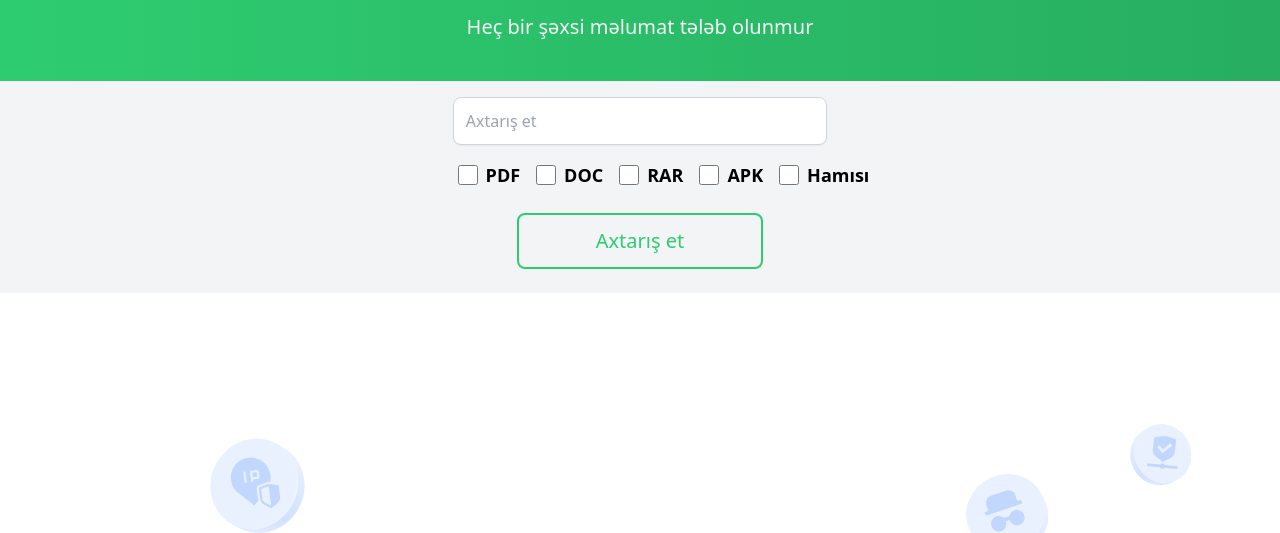
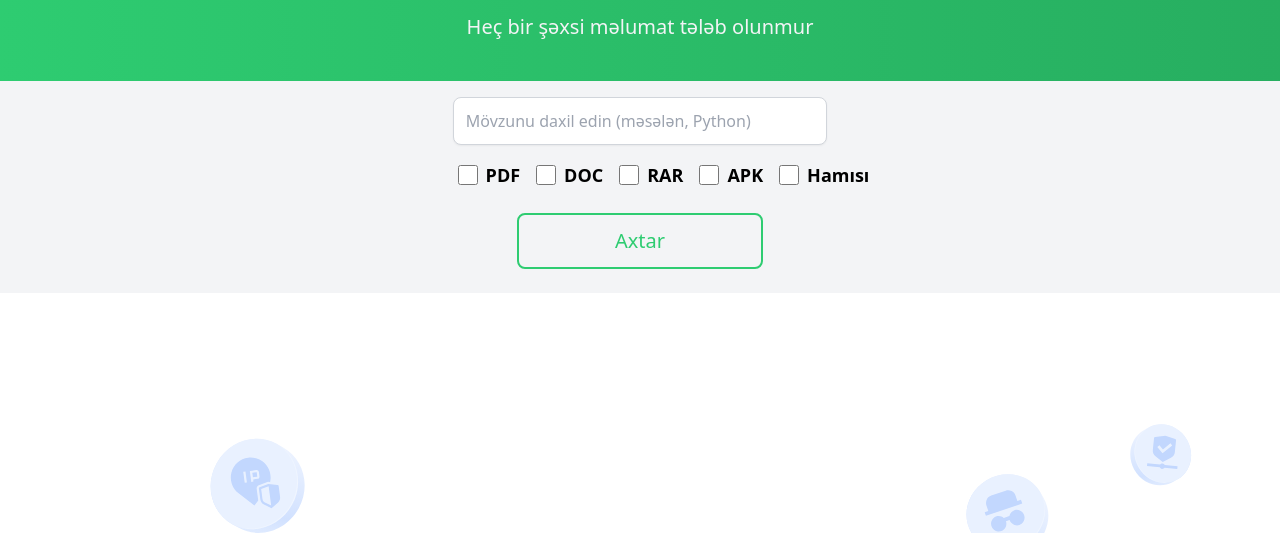
Before and after one commit to NurlanAmanov/Asanaxtar-az, a website: page index.htm in a window 1280 px wide. Shown: the part 231-764 px from the top of the page. Drawn offline with Linux system fonts and the light colour scheme.

Commit message:
first commit

```diff
--- a/index.htm
+++ b/index.htm
@@ -79,7 +79,15 @@
 
     <section class="axtar-main p-4 bg-gray-100">
         <div class="axtar-input flex items-center justify-center w-full">
-            <input type="text" placeholder="Axtarış et" class="p-3 w-full lg:w-[30%] h-12 rounded-lg border border-gray-300 shadow-sm focus:ring-2 focus:ring-[#2ecc71] focus:border-transparent transition-all duration-300">
+            <form method="GET" action="https://www.google.com/search" class="w-full" target="_blank">
+                <div class="axtar-input flex items-center justify-center w-full">
+                    <input id="searchInput" name="q" type="text" placeholder="Mövzunu daxil edin (məsələn, Python)" class="p-3 w-full lg:w-[30%] h-12 rounded-lg border border-gray-300 shadow-sm focus:ring-2 focus:ring-[#2ecc71] focus:border-transparent transition-all duration-300">
+                </div>
+
+                </div>
+            </form>
+
+
         </div>
 
         <div class="axtar-secim p-4 flex items-center justify-center">
@@ -108,10 +116,9 @@
         </div>
 
         <div class="buttons flex items-center justify-center flex-col p-2">
-            <button class="lg:w-[20%] w-[50%] border-2 rounded-lg p-3 text-xl border-[#2ecc71] text-[#2ecc71] hover:bg-[#2ecc71] hover:text-white transition-all duration-300">
-                Axtarış et
+            <button type="button" id="searchButton" class="lg:w-[20%] w-[50%] border-2 rounded-lg p-3 text-xl border-[#2ecc71] text-[#2ecc71] hover:bg-[#2ecc71] hover:text-white transition-all duration-300">
+              Axtar
             </button>
-        </div>
     </section>
     <section class="info-main p-4 bg-white">
         <div class=" mx-auto sm:p-10   md:p-16 dark:bg-gray-100 dark:text-gray-800">
--- a/js/app.js
+++ b/js/app.js
@@ -6,3 +6,9 @@ function openbar(){
     sldierbar.style.display="none"
   }
 }
+document.getElementById('searchButton').addEventListener('click', function() {
+  const query = document.getElementById('searchInput').value;
+  const formattedQuery = `intitle:${query} filetype:pdf`;
+  const googleSearchUrl = `https://www.google.com/search?q=${encodeURIComponent(formattedQuery)}`;
+  window.open(googleSearchUrl, '_blank');
+});
```
